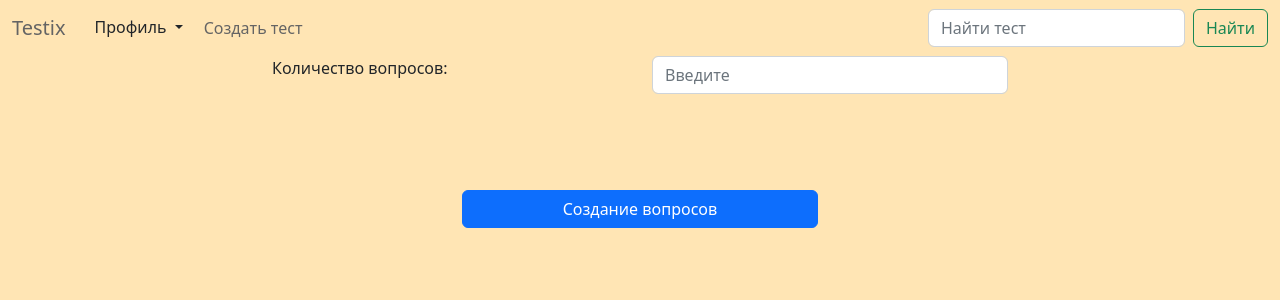
After one commit to pgershuni/quiz_game, a Flask app: template Project/templates/creating_type.html in a window 1280 px wide. The commit adds this page. Shown: the top 300 px of the page. Run offline with Flask 3, Linux system fonts and the light colour scheme; the template is opened without the code that fills it, so the values that code supplies are empty.

Commit message:
creating rework v0

```diff
--- a/Project/site.py
+++ b/Project/site.py
@@ -8,19 +8,18 @@ app = Flask('app')
 app.config['SECRET_KEY'] = 'secretkeyandexlyceum'
 
 # Доделать:
-# - Обычный личный кабинет со статистикой (Добавить в бд дополнительные колонки со статистикой )
-# - Создание теста
-# - Поиск
+# - Создание теста (динамическое использование)
+# - Поиск по имени
 # - Открытие тестов
+# !!! - при создании теста количество вопросов должно сохраняться в каждой форме
 
 # Заметки:
-# creating.html категория - required
+# - пока в creating-ах стоят затычки с nums
 
 login_manager = LoginManager()
 login_manager.init_app(app)
 
 
-# Почините это, а то, если в бд нет пользователя user, эта штука работать не будет
 @login_manager.user_loader
 def load_user(user_id):
     user = requests.get(f'http://127.0.0.1:8080/api/users/{user_id}').json()['user']
@@ -74,7 +73,7 @@ def check_data(_type):
                                                                              'login': request.form['login'],
                                                                              'password': request.form['password']
                                                                              }).json()['id']
-            print(user_id, requests.get(f'http://127.0.0.1:8080/api/users/{user_id}').json())
+            # print(user_id, requests.get(f'http://127.0.0.1:8080/api/users/{user_id}').json())
             user = requests.get(f'http://127.0.0.1:8080/api/users/{user_id}').json()['user']
             login_user(User(user))
             return redirect('/welcome')
@@ -123,9 +122,10 @@ def welcome():
 @app.route('/main', methods=['GET', 'POST'])
 def main():
     params = {
-        "list_of_tests": [{"title": "Первый тест", "description": "Биология", "questions": 3, "date": "29.02.1999"},
-                          {"title": 'Второй тест', "description": "Математика", "questions": 5, "date": "01.01.2021"},
-                          {"title": 'Третий тест', "description": "Кулинария", "questions": 10, "date": "02.03.2023"}]
+        "list_of_tests": [
+            {"title": "Первый тест", "description": "Биология", "questions": 3, "category": "Иван Сусанин"},
+            {"title": 'Второй тест', "description": "Математика", "questions": 5, "category": "Марина"},
+            {"title": 'Третий тест', "description": "Кулинария", "questions": 10, "category": "Биология"}]
     }
 
     print("main page opened")
@@ -133,28 +133,40 @@ def main():
     return render_template("main.html", **params)
 
 
-# Открывается при нажатии на кнопку "Найти"
-@app.route('/search/<name>', methods=['GET', 'POST'])
-def find(name):
+@app.route('/search', methods=['GET', 'POST'])
+def search():
     print("searching")
 
+    name = request.form['name']
+    print(name)
+
     # Список словарей с подходиящими названиями
-    lst = []
+    lst = [{"title": "Первый тест", "description": "Биология", "questions": 3, "category": "Иван Сусанин"},
+           {"title": 'Второй тест', "description": "Математика", "questions": 5, "category": "Марина"},
+           {"title": 'Третий тест', "description": "Кулинария", "questions": 10, "category": "Биология"}]
 
-    return render_template('searching.html', lst=lst)
+    params = {"lst": lst,
+              "name": name}
+
+    return render_template('searching.html', **params)
 
 
 # Личный кабинет
 @app.route('/profile/stats', methods=['GET', 'POST'])
 def stats():
     print("stats")
+
     params = current_user.get_data()['passed_tests']
+
     if str(params)[-1] == '1':
         message = 'Всего пройдено ' + str(params) + ' тест'
+
     elif str(params)[-1] == '2' or str(params)[-1] == '3' or str(params)[-1] == '4':
         message = 'Всего пройдено ' + str(params) + ' теста'
+
     else:
         message = 'Всего пройдено ' + str(params) + ' тестов'
+
     return render_template('stats.html', mess_with_count=message)
 
 
@@ -164,11 +176,8 @@ def create(_next):
     print("creating")
 
     if _next == "questions":
-        types = [{'id': 1, 'text': 'обычный'},
-                 {'id': 2, 'text': 'выбор правильного ответа'},
-                 {'id': 3, 'text': 'выбор нескольких правильных ответов'}]
 
-        return render_template("creating_question.html", nums=range(int(request.form['num'])), int=int, types=types)
+        return render_template("creating_question.html", nums=range(int(request.form['num'])), int=int)
 
     elif _next == "c":
         cats = [{'id': 1, 'text': 'Химия'},
@@ -185,10 +194,16 @@ def create(_next):
 
         return render_template('creating.html', categories=cats)
 
+    elif _next == "types":
+        types = [{'id': 1, 'text': 'обычный'},
+                 {'id': 2, 'text': 'выбор правильного ответа'},
+                 {'id': 3, 'text': 'выбор нескольких правильных ответов'}]
+
+        return render_template("creating_type.html", types=types, int=int, nums=range(int(request.form['num'])))
+
     elif _next == "thbc":
         return render_template('test_have_been_created.html')
 
 
-
 if __name__ == '__main__':
     app.run(debug=True)
--- a/Project/templates/base.html
+++ b/Project/templates/base.html
@@ -31,8 +31,8 @@
                 <li class="nav-item">
                   <a class="nav-link text" href="/creating/c">Создать тест</a>
               </ul>
-              <form class="d-flex" role="search" action="/search">
-                <input class="form-control me-2" type="search" placeholder="Найти тест" aria-label="Search">
+              <form class="d-flex" role="search" action="/search" method="post">
+                <input class="form-control me-2" type="search" placeholder="Найти тест" aria-label="Search" name="name">
                 <button class="btn btn-outline-success" type="submit">Найти</button>
               </form>
             </div>
--- a/Project/templates/creating.html
+++ b/Project/templates/creating.html
@@ -3,7 +3,7 @@
 {% block head %}<title>Создание</title>{% endblock %}
 
 {% block body %}
-    <form method="post" action="/creating/questions" class="container">
+    <form method="post" action="/creating/types" class="container">
         <div class="row">
             <div class="col text-center"><h2>Создание теста</h2></div>
         </div>
--- /dev/null
+++ b/Project/templates/creating_type.html
@@ -0,0 +1,46 @@
+{% extends "base.html" %}
+
+{% block head %}<title>Создание вопроса</title>{% endblock %}
+
+{% block body %}
+
+    <div class="container">
+        <form method="post" action="/creating/questions">
+            <div class="row">
+                <div class="col-2"></div>
+                <div class="col-md-4">Количество вопросов:</div>
+                <div class="col-md-4"><input type="number" class="form-control" placeholder="Введите" name="num" required></div>
+                <div class="col-2"></div>
+            </div>
+            <br><br>
+            {% for elem in nums %}
+                <div class="row">
+                    <h3 class="text-center">Вопрос №{{ int(elem + 1) }}</h3>
+                </div>
+                <br>
+                <div class="row">
+                    <div class="col-2"></div>
+                    <div class="col-md-4">Тип вопроса:</div>
+                    <div class="col-md-4">
+                        <select class="form-select" aria-label="Default select example">
+                            {% for type in types %}
+                                <option value="{{ type['id'] }}">{{ type["text"] }}</option>
+                            {% endfor %}
+                        </select>
+                    </div>
+                    <div class="col-2"></div>
+                </div>
+                <br>
+            {% endfor %}
+            <br><br>
+            <div class="row">
+                <div class="col-4"></div>
+                <div class="col-md-4">
+                    <button type="submit" class="btn btn-primary w-100">Создание вопросов</button>
+                </div>
+                <div class="col-4"></div>
+            </div>
+        </form>
+    </div>
+
+{% endblock %}
--- a/Project/templates/stats.html
+++ b/Project/templates/stats.html
@@ -6,8 +6,8 @@
 
     <div class="container">
         <div class="row">
-            <div class="col-3"></div>
-            <div class="col-md-6 text-center">
+            <div class="col-4"></div>
+            <div class="text-center">
                 <h3>{{ mess_with_count }}</h3>
             </div>
             <div class="col-3"></div>
@@ -15,7 +15,7 @@
         <br>
         <div class="row">
             <div class="col-4"></div>
-            <div class="col-md-4 text-center"><h3>Список ваших тестов:</h3></div>
+            <div class="text-center"><h3>Список ваших тестов:</h3></div>
             <div class="col-4"></div>
         </div>
         <br>
```
Also changed, not shown: Project/templates/creating_question.html (+0 -12 lines), Project/templates/searching.html (+17 -1 lines), Project/templates/test_have_been_created.html (added, +22 -0 lines), Project/templates/заметки.html (added, +27 -0 lines), main.py (+3 -4 lines).
